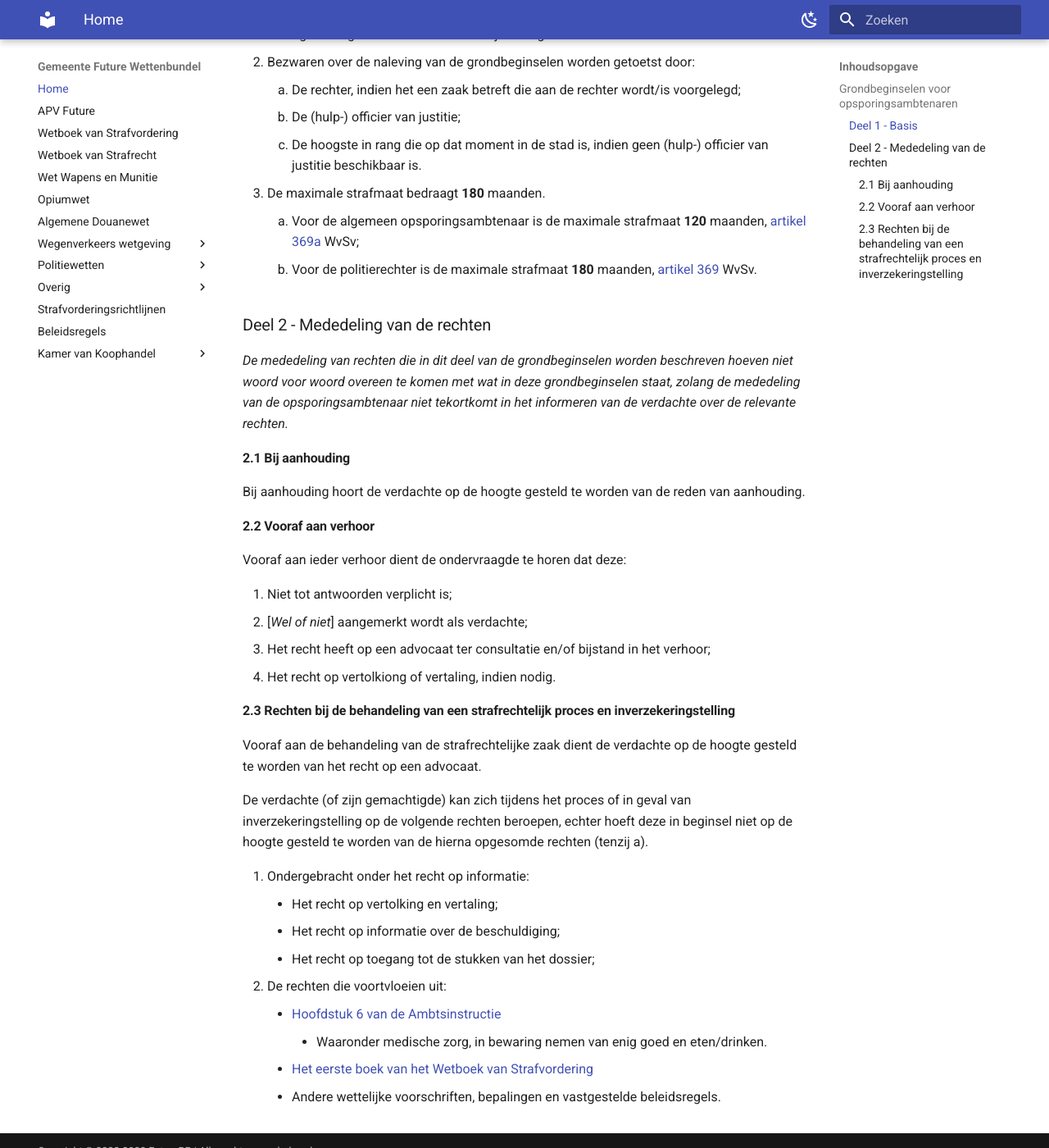
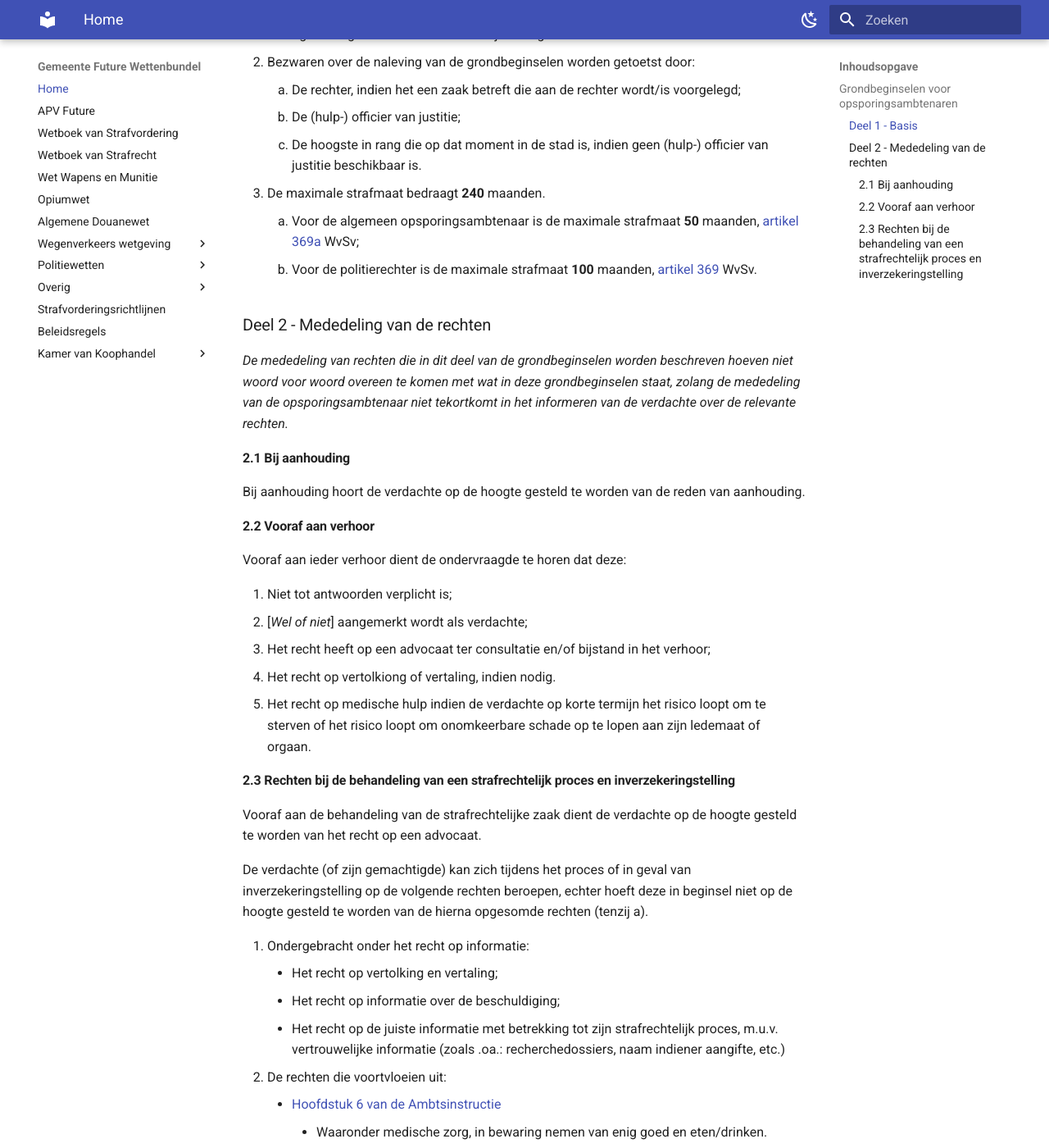
Before and after one commit to EnriqueFernandez20/FutureRP-Wettenbundel, an MkDocs documentation site: the page built from docs/index.md, in a window 1280 px wide and 1400 px high, scrolled down 540 px. Shown: the whole window at 82% size. Built offline with MkDocs 1.6.1 and Material for MkDocs 9.7.7, drawn with Linux system fonts in a browser that asks for light colours.

Commit message:
Update index.md

```diff
--- a/docs/index.md
+++ b/docs/index.md
@@ -15,9 +15,9 @@ Deze grondbeginselen vormen de basis voor een integer strafproces en bevatten be
     1. De rechter, indien het een zaak betreft die aan de rechter wordt/is voorgelegd;
     2. De (hulp-) officier van justitie;
     3. De hoogste in rang die op dat moment in de stad is, indien geen (hulp-) officier van justitie beschikbaar is.
-3. De maximale strafmaat bedraagt **180** maanden.
-    1. Voor de algemeen opsporingsambtenaar is de maximale strafmaat **120** maanden, [artikel 369a](./wetboek-van-strafvordering.md#artikel-369a-wvsv-maximumstraf-opsporingsambtenaar) WvSv;
-    2. Voor de politierechter is de maximale strafmaat **180** maanden, [artikel 369](./wetboek-van-strafvordering.md#artikel-369-wvsv-maximumstraf-verwijzing-naar-meervoudige-kamer) WvSv.
+3. De maximale strafmaat bedraagt **240** maanden.
+    1. Voor de algemeen opsporingsambtenaar is de maximale strafmaat **50** maanden, [artikel 369a](./wetboek-van-strafvordering.md#artikel-369a-wvsv-maximumstraf-opsporingsambtenaar) WvSv;
+    2. Voor de politierechter is de maximale strafmaat **100** maanden, [artikel 369](./wetboek-van-strafvordering.md#artikel-369-wvsv-maximumstraf-verwijzing-naar-meervoudige-kamer) WvSv.
 
 ### Deel 2 - Mededeling van de rechten
 
@@ -35,6 +35,7 @@ Vooraf aan ieder verhoor dient de ondervraagde te horen dat deze:
 2. [*Wel of niet*] aangemerkt wordt als verdachte;
 3. Het recht heeft op een advocaat ter consultatie en/of bijstand in het verhoor;
 4. Het recht op vertolkiong of vertaling, indien nodig.
+5. Het recht op medische hulp indien de verdachte op korte termijn het risico loopt om te sterven of het risico loopt om onomkeerbare schade op te lopen aan zijn ledemaat of orgaan.
 
 #### 2.3 Rechten bij de behandeling van een strafrechtelijk proces en inverzekeringstelling
 
@@ -45,7 +46,7 @@ De verdachte (of zijn gemachtigde) kan zich tijdens het proces of in geval van i
 1. Ondergebracht onder het recht op informatie:
     - Het recht op vertolking en vertaling;
     - Het recht op informatie over de beschuldiging;
-    - Het recht op toegang tot de stukken van het dossier;
+    - Het recht op de juiste informatie met betrekking tot zijn strafrechtelijk proces, m.u.v. vertrouwelijke informatie (zoals .oa.: recherchedossiers, naam indiener aangifte, etc.)
 2. De rechten die voortvloeien uit:
     - [Hoofdstuk 6 van de Ambtsinstructie](./ambtsinstructie.md#hoofdstuk-6-maatregelen-jegens-ingeslotenen)
         - Waaronder medische zorg, in bewaring nemen van enig goed en eten/drinken.
```
